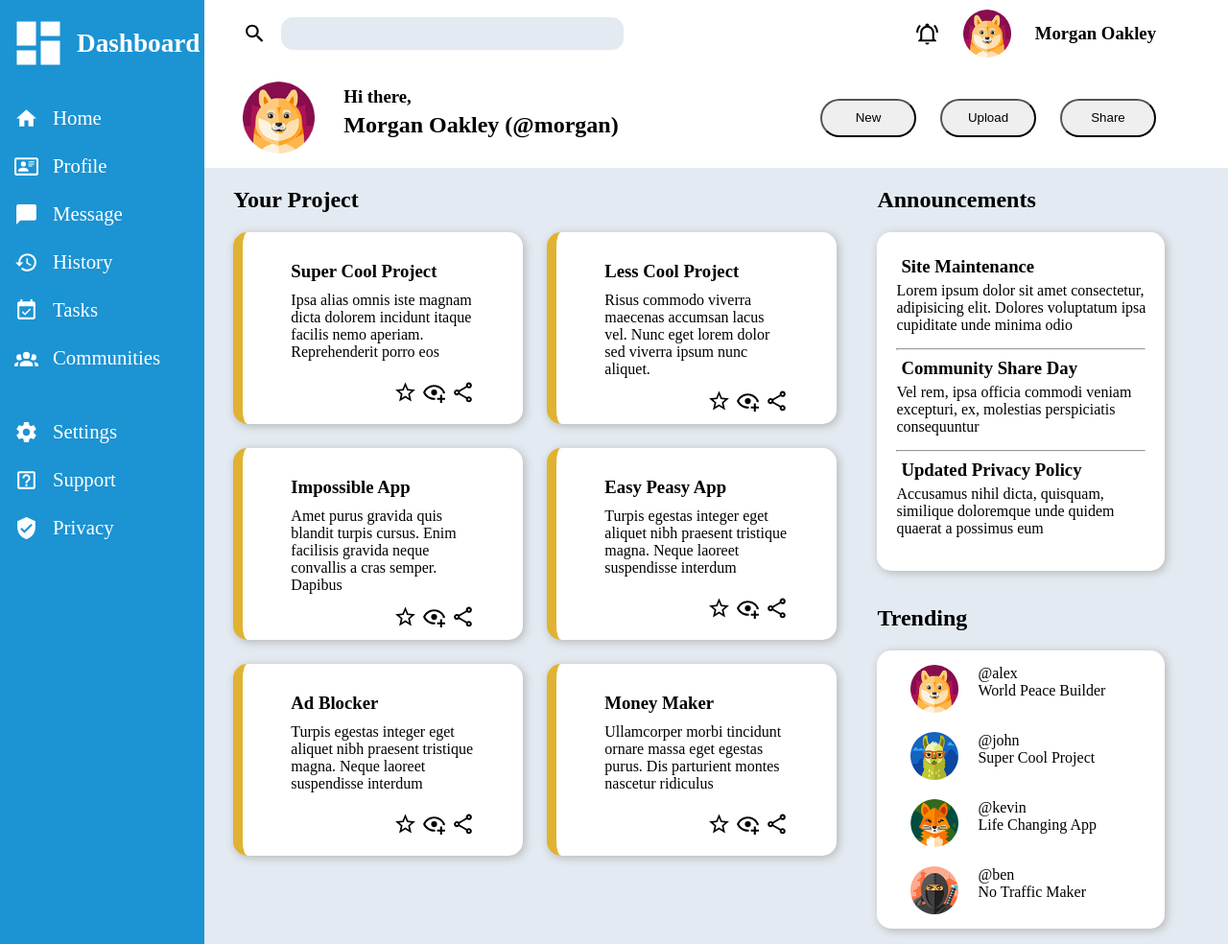
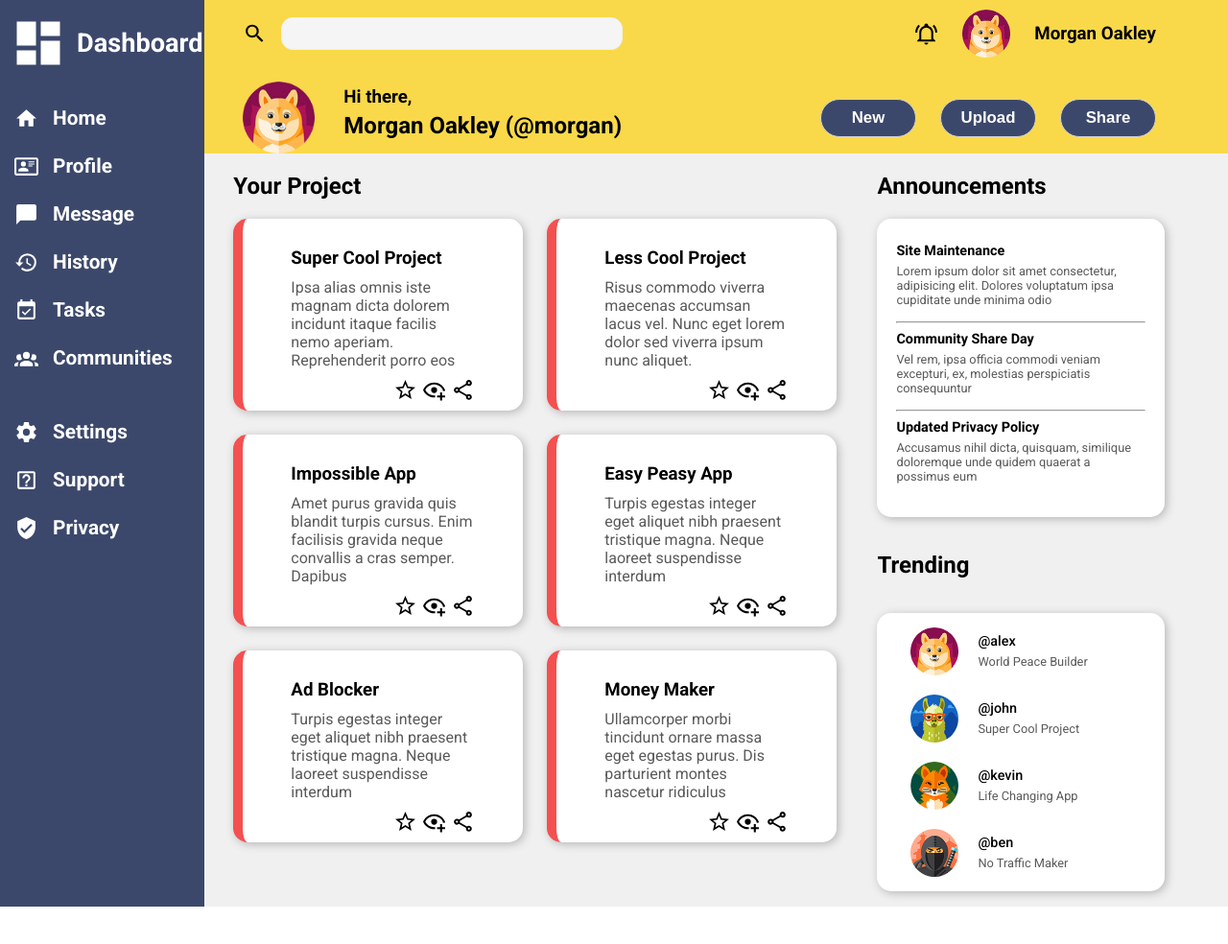
Before and after one commit to Lune3/Admin-DashBoard, a plain HTML site: page index.html in a window 1280 px wide. Shown: the whole page at 96% size. After the commit the page ends 945 px from the top, so only its background shows below. Drawn offline with Linux system fonts and the light colour scheme.

Commit message:
Added colors

```diff
--- a/styleSheet.css
+++ b/styleSheet.css
@@ -1,8 +1,11 @@
+@import url('https://fonts.googleapis.com/css2?family=Roboto:wght@300;400;500;700;900&display=swap');
+
 :root{
-    --primary-color:#1c93d2;
-    --secondary-color:#e3eaf1;
-    --tertiary-color:white;
-    --forth-color:#e1b232;
+    --primary-color:rgb(60, 72, 107);
+    --secondary-color:rgb(240, 240, 240);
+    --tertiary-color:rgb(249, 217, 73);
+    --forth-color:rgb(244, 80, 80);
+    font-family: 'Roboto', sans-serif;
 }
 
 body{
@@ -13,6 +16,7 @@ body{
 .mainLayout{
     display: grid;
     grid-template-columns: 1fr 5fr;
+    min-height: 100svh;
 }
 
 header img[src $= ".svg"],section img[src $= ".svg"]{
@@ -24,6 +28,7 @@ svg{
     fill: white;
     height: 25px;
     width: auto;
+    cursor: pointer;
 }
 
 .dashboardImg{
@@ -37,6 +42,7 @@ aside{
     display: flex;
     flex-direction: column;
     gap: 20px;
+    justify-self: stretch;
 }
 aside div:first-child{
     margin-left: 10px;
@@ -81,12 +87,14 @@ aside div:first-child p{
     font-size: 1.3rem;
     color: white;
     cursor: pointer;
+    font-weight: 600;
 }
 
 header{
     background-color: var(--tertiary-color);
     grid-column: 2/3;
     grid-row: 1/2;
+    margin-bottom: 0 !important;
 }
 
 section{
@@ -132,7 +140,7 @@ input{
     border-radius: 12px;
     height: 30px;
     border: 1px var(--secondary-color) solid;
-    background-color: var(--secondary-color);
+    background-color: rgb(245, 245, 245);
 }
 
 header{
@@ -178,6 +186,12 @@ button{
     height: 40px;
     width: 100px;
     border-radius: 20px;
+    background-color: var(--primary-color);
+    color: white;
+    font-size: 1.05rem;
+    font-weight: 600;
+    border: 1px lightgray solid;
+    cursor: pointer;
 }
 
 section{
@@ -207,6 +221,12 @@ section{
     flex-direction: column;
     border-left: 10px var(--forth-color) solid;
     box-shadow: 2px 2px 10px rgb(181, 181, 181);
+    cursor: pointer;
+    transition: transform .2s;
+}
+
+.newPost li:hover{
+    transform: scale(1.01);
 }
 
 .newPost li div{
@@ -216,19 +236,21 @@ section{
     gap: 5px;
 }
 
-.newPost li h3,.newPost li p{
+.newPost li p{
+    color: rgb(90, 90, 90);
+    margin: 0;
+    margin-top: 10px;
+}
+
+.newPost li h3{
     margin: 0;
 }
 
-.newPost li h3{
-    margin-bottom: 10px;
-}
 
 .announcementsTab ul{
     background-color: white;
     padding: 20px;
     width: 300px;
-    height: max-content;
     box-sizing: border-box;
     border-radius: 15px;
     box-shadow: 2px 2px 10px rgb(181, 181, 181);
@@ -236,11 +258,19 @@ section{
 
 .announcementsTab ul li{
     box-sizing: border-box;
+    cursor: pointer;
 }
 
 .announcementsTab p{
     margin: 0;
     margin-bottom: 15px;
+    font-size: 0.8rem;
+    color: rgb(90, 90, 90);
+}
+
+.announcementsTab h3{
+    font-size: 0.9rem;
+    margin-left: 0;
 }
 
 .trendingTab ul{
@@ -260,11 +290,28 @@ section{
     display: flex;
     gap: 20px;
     margin-left: 20px;
+    cursor: pointer;
 }
 
+.trendingTab div{
+    display: flex;
+    flex-direction: column;
+    align-content: center;
+    justify-content: center;
+    gap: 5px;
+}
 
 .trendingTab li p{
     margin: 0;
+}
+.trendingTab div p:first-child{
+    font-size: 0.9rem;
+    font-weight: 500;
+}
+
+.trendingTab div p:nth-child(2){
+    font-size: 0.8rem;
+    color: rgb(90, 90, 90);
 }
 
 .trendingTab li img{
```
